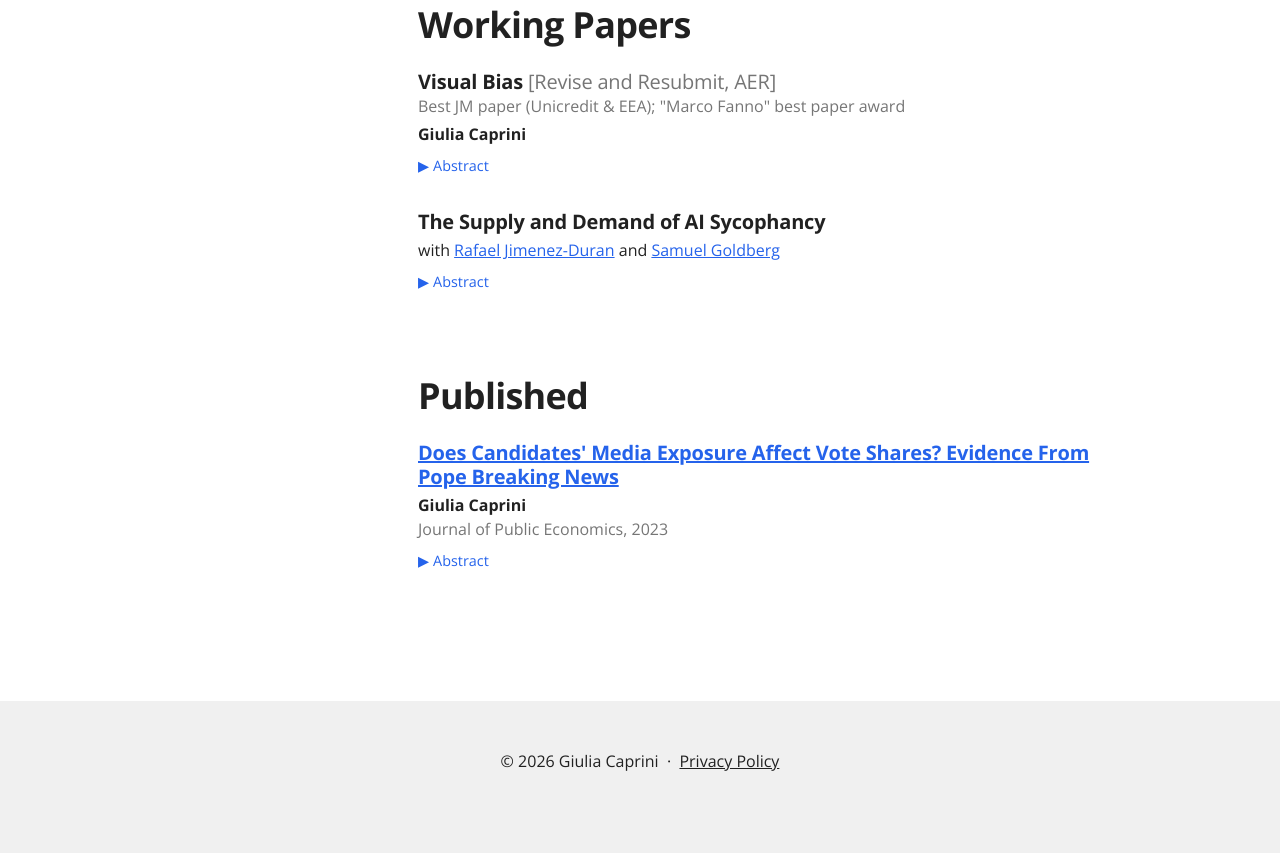
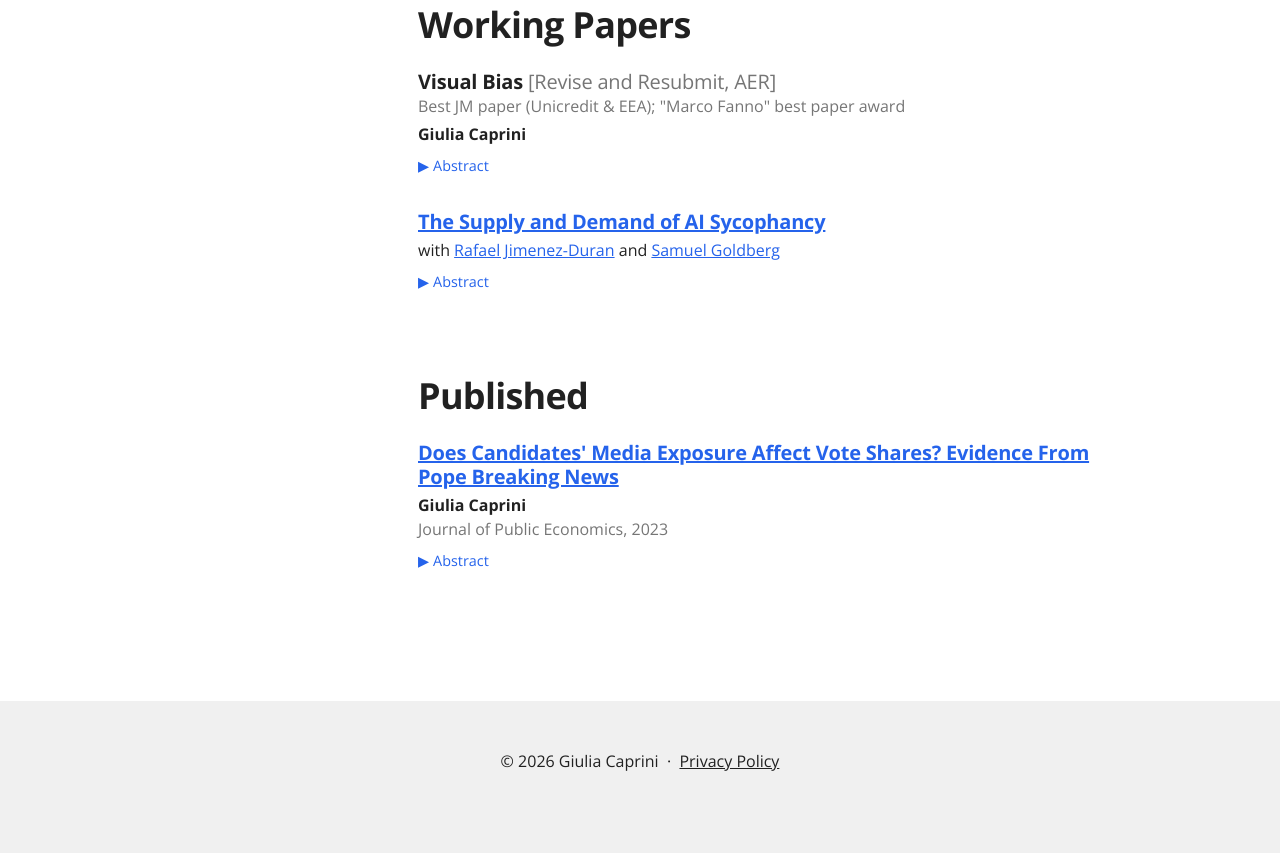
Before and after one commit to GCapr/giuliacaprini.com, a plain HTML site: page publications.html in a window 1280 px wide. Shown: the part 1182-2035 px from the top of the page. Drawn offline with Linux system fonts and the light colour scheme.

Commit message:
Add PDF of The Supply and Demand of AI Sycophancy
Co-Authored-By: Claude Opus 5.5 <noreply@anthropic.com>
Claude-Session: https://claude.ai/code/session_01F15BZf4zKYTxHDCY4r5aPd

```diff
--- a/publications.html
+++ b/publications.html
@@ -807,7 +807,7 @@
   <div class="row">
     <div class="col-xs-12">
       <p class="blt-h4 blt-weight-bold">
-        The Supply and Demand of AI Sycophancy
+        <a href="papers/Caprini_Goldberg_JimenezDuran_AI_Sycophancy.pdf" target="_blank">The Supply and Demand of AI Sycophancy</a>
       </p>
       <hr class="space-4">
       <p class="blt-p">
```
Also changed, not shown: 1 other file.
